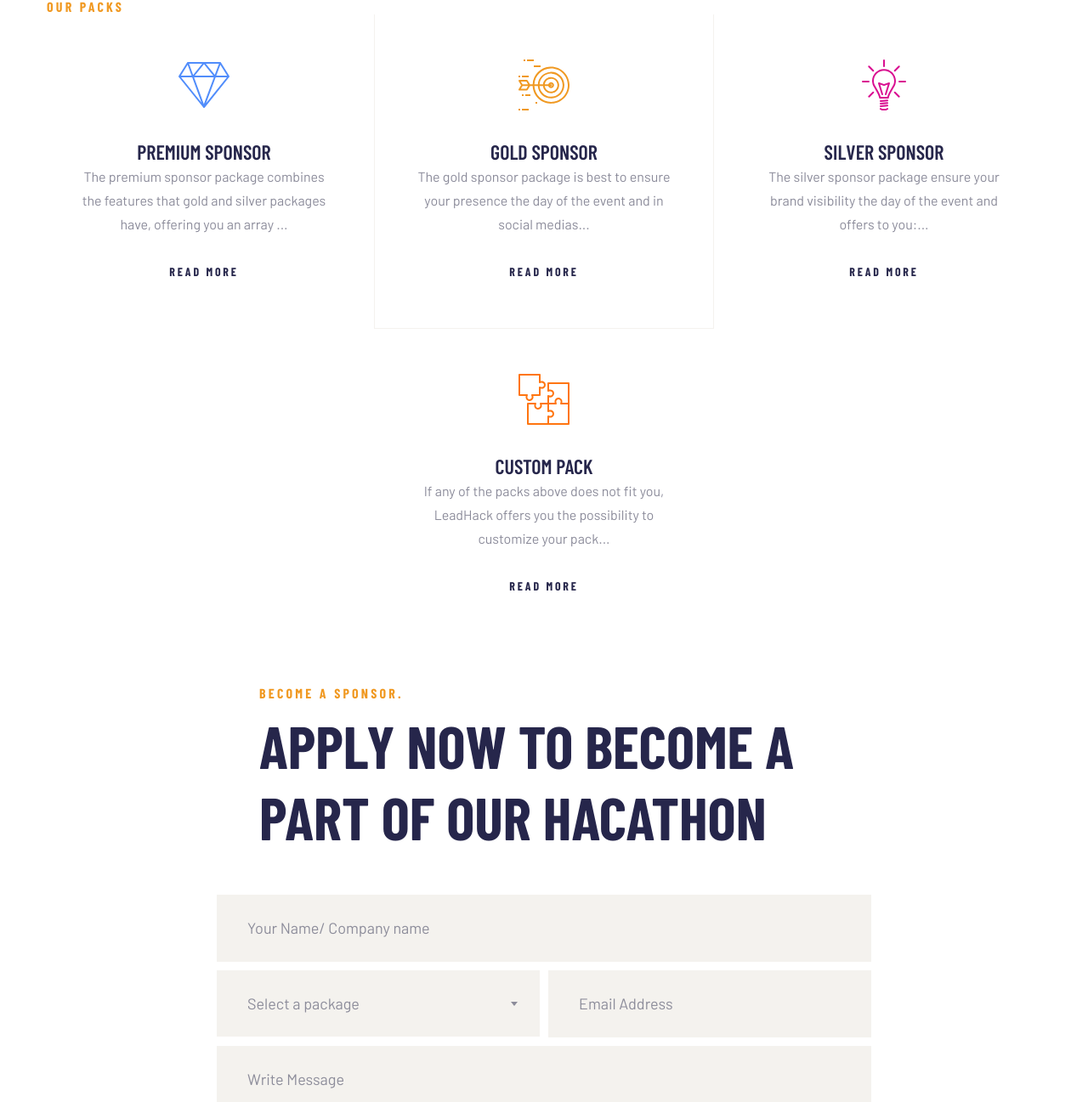
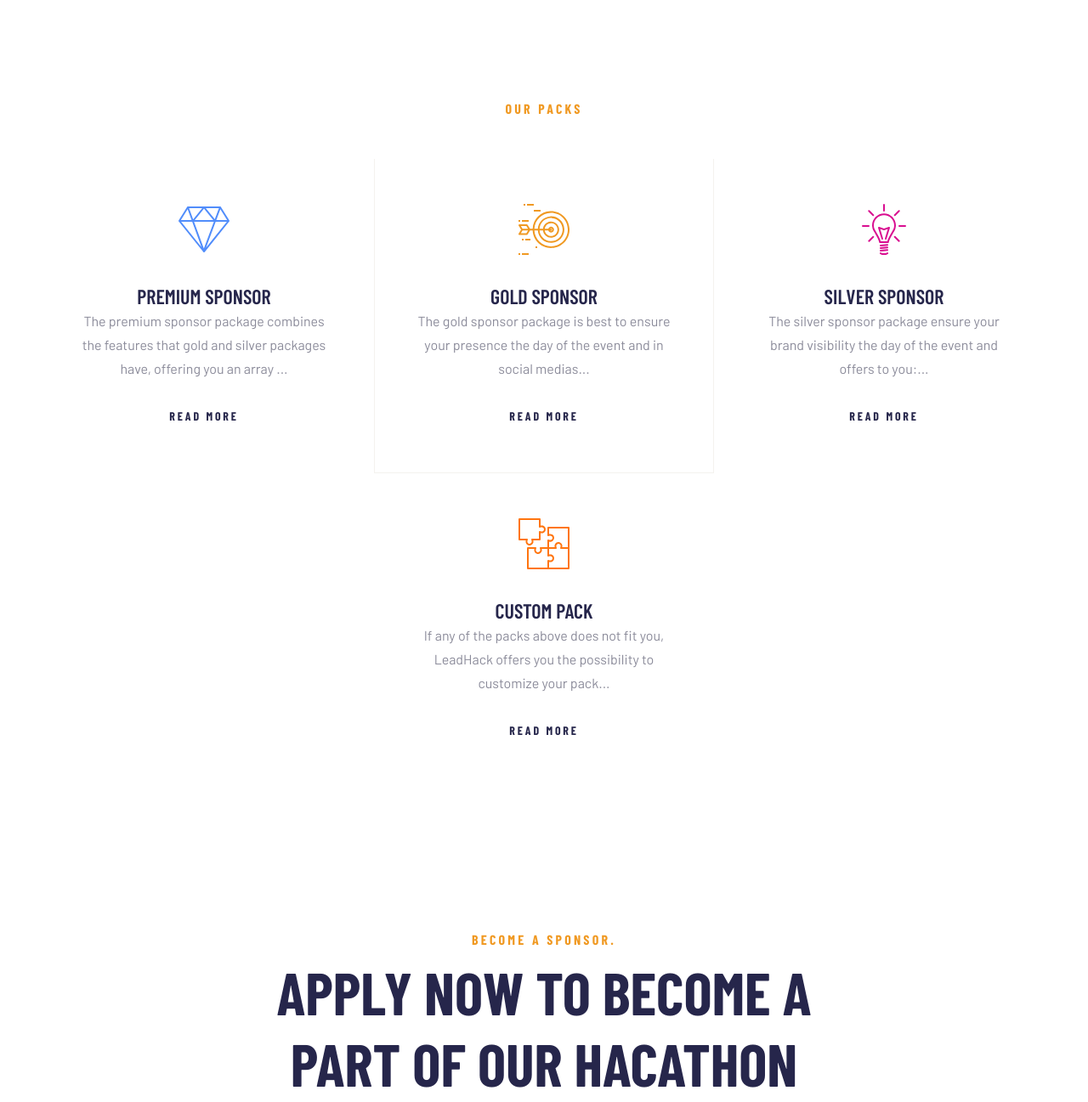
Before and after one commit to MTCLPS/mtclps.github.io, a plain HTML site: page become-a-sponsor.html in a window 1280 px wide. Shown: the part 1023-2320 px from the top of the page at 85% size. Drawn offline with nearby package versions, Linux system fonts and the light colour scheme; a web font is replaced by a local one.

Commit message:
Update become-a-sponsor.html

```diff
--- a/become-a-sponsor.html
+++ b/become-a-sponsor.html
@@ -99,8 +99,8 @@
 						</div>
 					</div>
 				</div>
-				<h6>Our packs</h6>
-				<div class="text-center">
+				<div class="text-center section-lg">
+					<h6>Our packs</h6>
 					<div class="row row-separated justify-content-center">
 						<div class="col-sm-6 col-lg-4 row-separated-item">
 							<!-- Sponsor Info-->
@@ -201,7 +201,7 @@
 						</div>
 					</div>
 				</div>
-			<div class="row row-30 justify-content-center">
+			<div class="row row-30 justify-content-center text-center">
             <div class="col-xs-10 col-sm-9 col-md-6 col-lg-7 col-xl-8">
 				<div class="block-lg block-center">
 					<h6>Become a sponsor.</h6>
```
